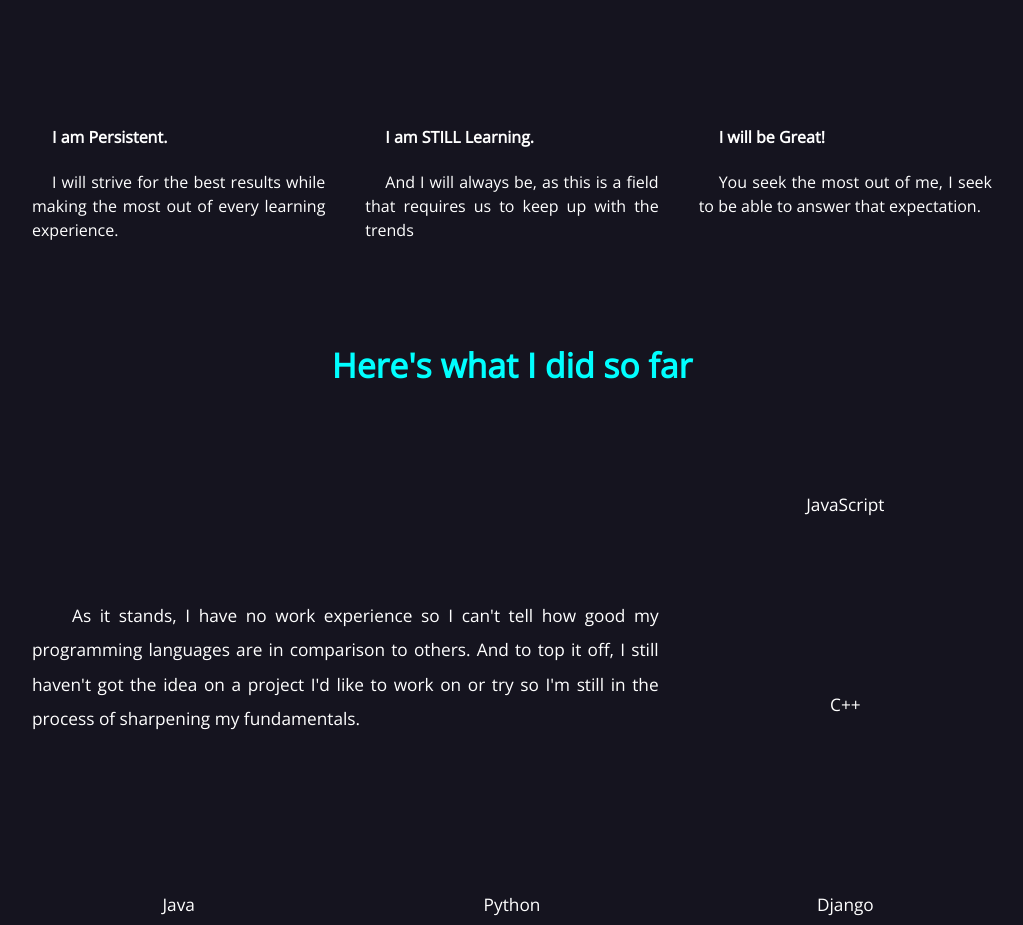
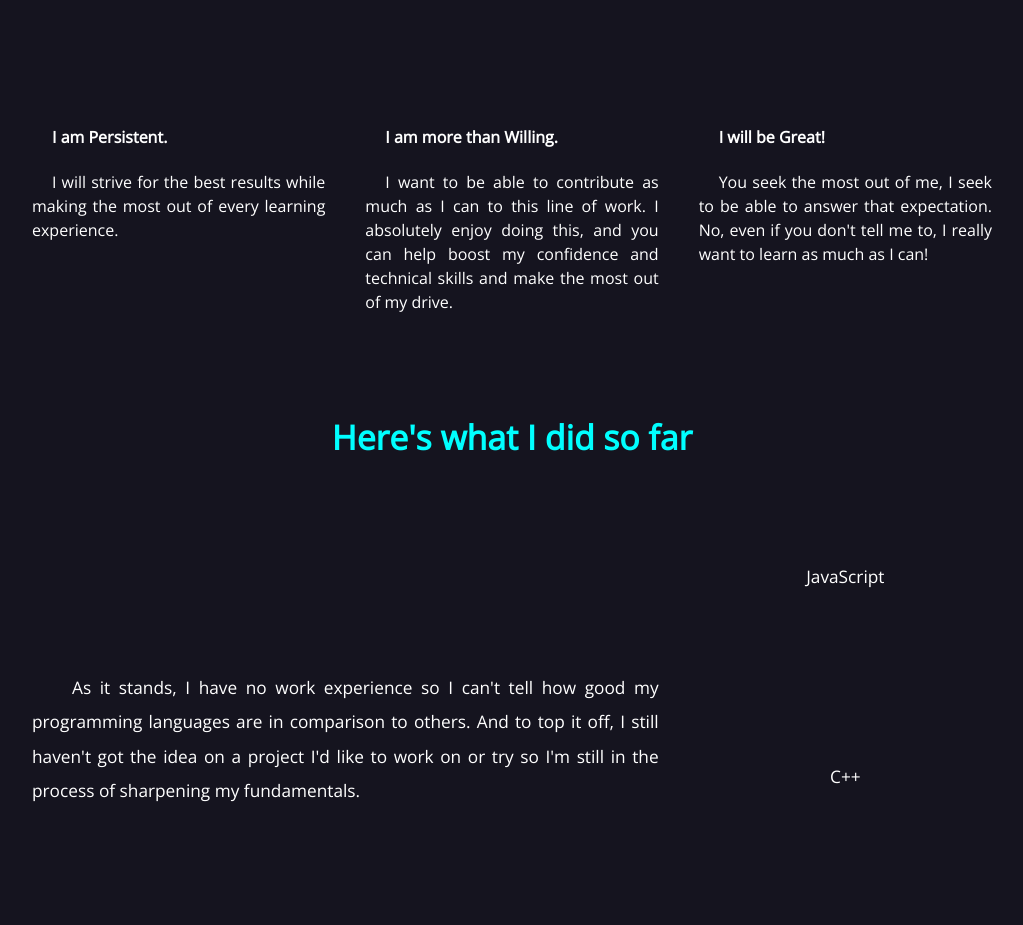
Before and after one commit to Arc-Data/PortfolioTest, a plain HTML site: page index.html in a window 1280 px wide. Shown: the part 1020-1945 px from the top of the page, without its empty margins (128-1151 px from the left). Drawn offline with nearby package versions, Linux system fonts and the light colour scheme.

Commit message:
Fixed weird Text

```diff
--- a/index.html
+++ b/index.html
@@ -52,12 +52,12 @@
 				<p>I will strive for the best results while making the most out of every learning experience.</p>
 			</div>
 			<div class = "reasons-card">
-				<h4>I am STILL Learning.</h4>
-				<p>And I will always be, as this is a field that requires us to keep up with the trends</p>
+				<h4>I am more than Willing.</h4>
+				<p>I want to be able to contribute as much as I can to this line of work. I absolutely enjoy doing this, and you can help boost my confidence and technical skills and make the most out of my drive.</p>
 			</div>
 			<div class = "reasons-card">
 				<h4>I will be Great!</h4>
-				<p>You seek the most out of me, I seek to be able to answer that expectation.</p>
+				<p>You seek the most out of me, I seek to be able to answer that expectation. No, even if you don't tell me to, I really want to learn as much as I can!</p>
 			</div>
 		</section>
 		<section class = "skills-section">
```
